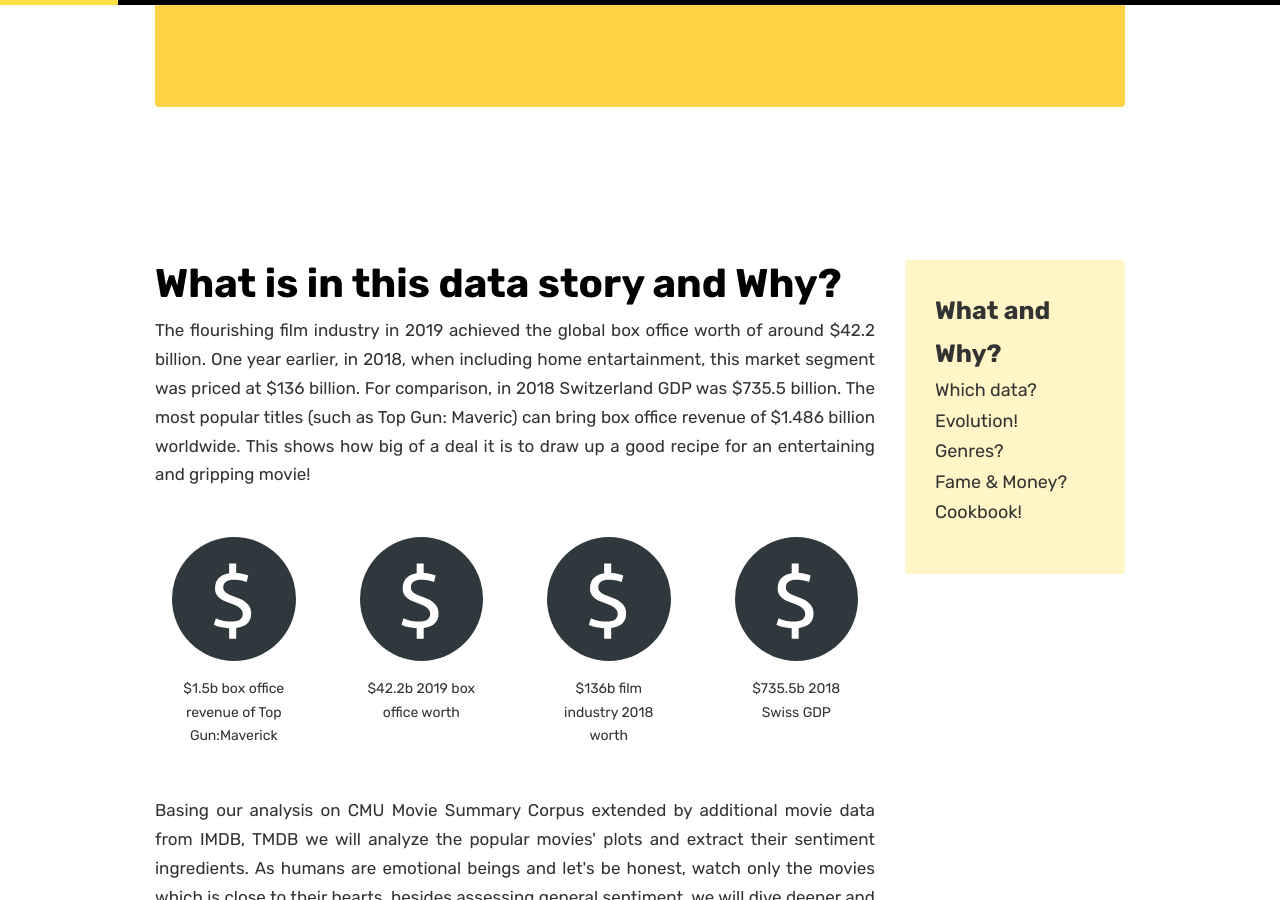
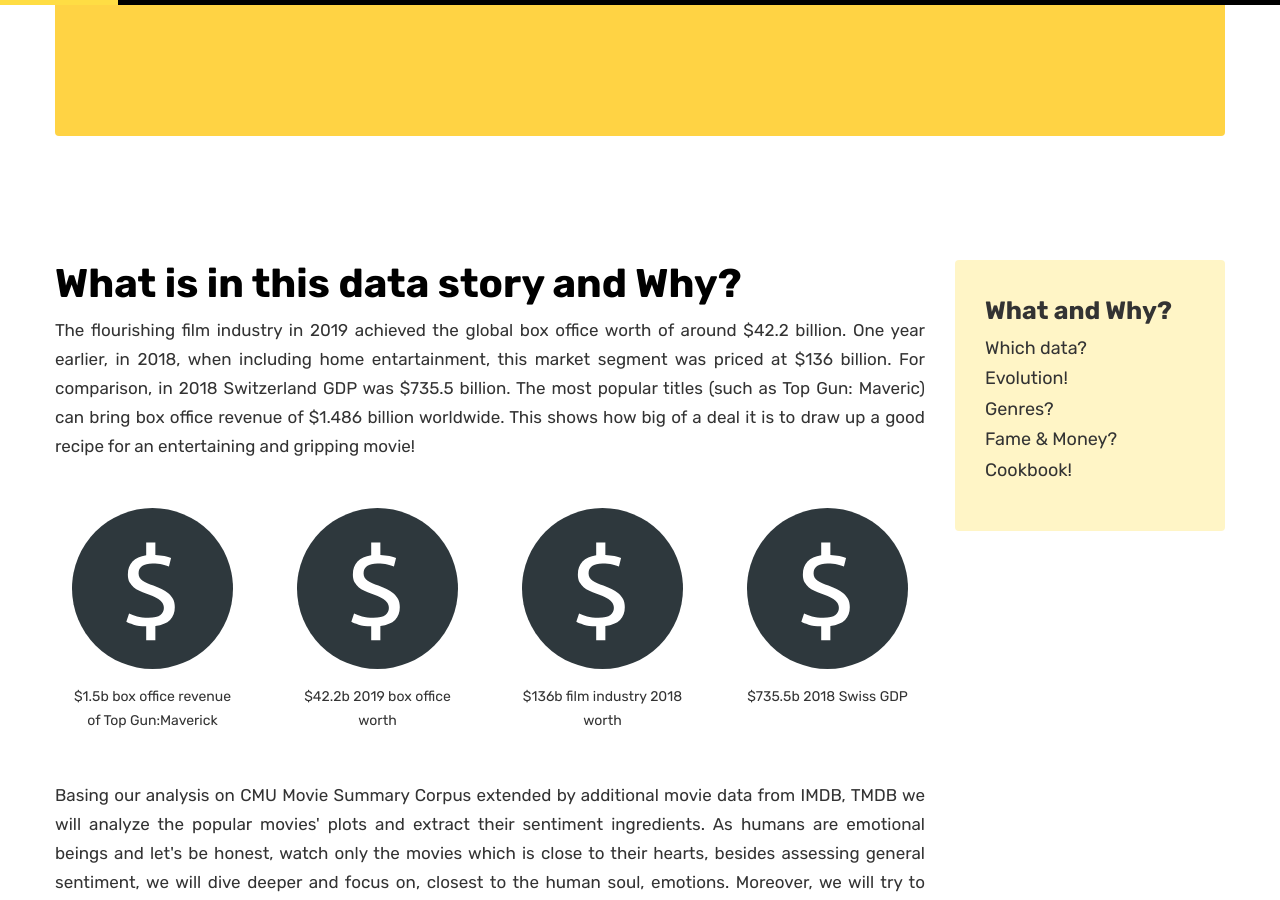
Before and after one commit to ondini/on-screen-emotions, a Jekyll site: the page built from index.html, in a window 1280 px wide and 900 px high, scrolled down 688 px. Built offline with Jekyll 4.4.1, drawn with Linux system fonts in a browser that asks for light colours.

Commit message:
Min-device-size changed.

```diff
--- a/assets/css/theme.scss
+++ b/assets/css/theme.scss
@@ -8,8 +8,8 @@
 $grey: #333;
 $black: #000;
 
-$container-width: 1000px;
-$header-height: 690px;
+$container-width: 1200px;
+$header-height: 747px;
 
 $progress-bar-height: 5px;
 
@@ -57,7 +57,7 @@
     background: $hero;
 }
 
-@media (max-width: 1000px) {
+@media (max-width: 1200px) {
     .content {
         display: none
     }
```
